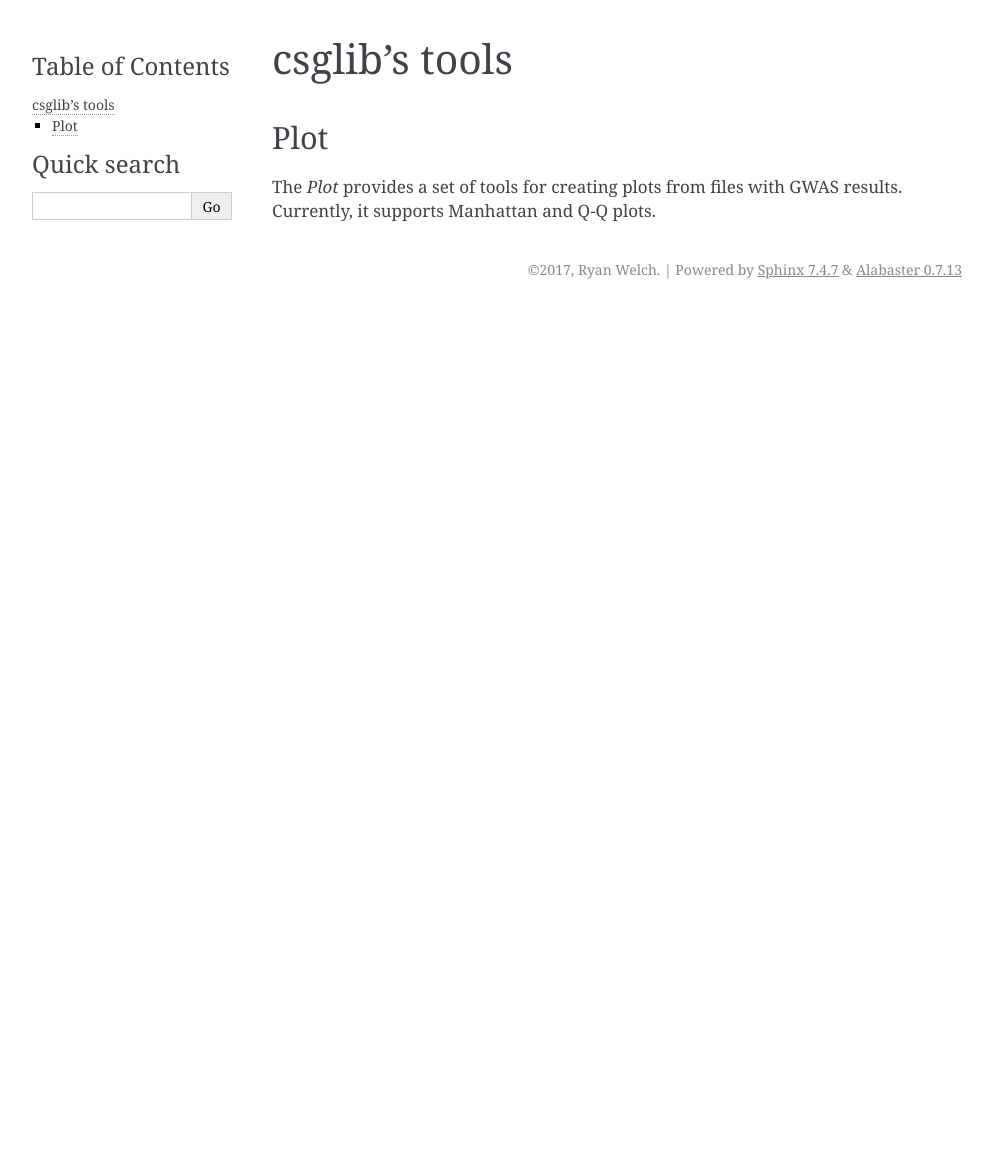
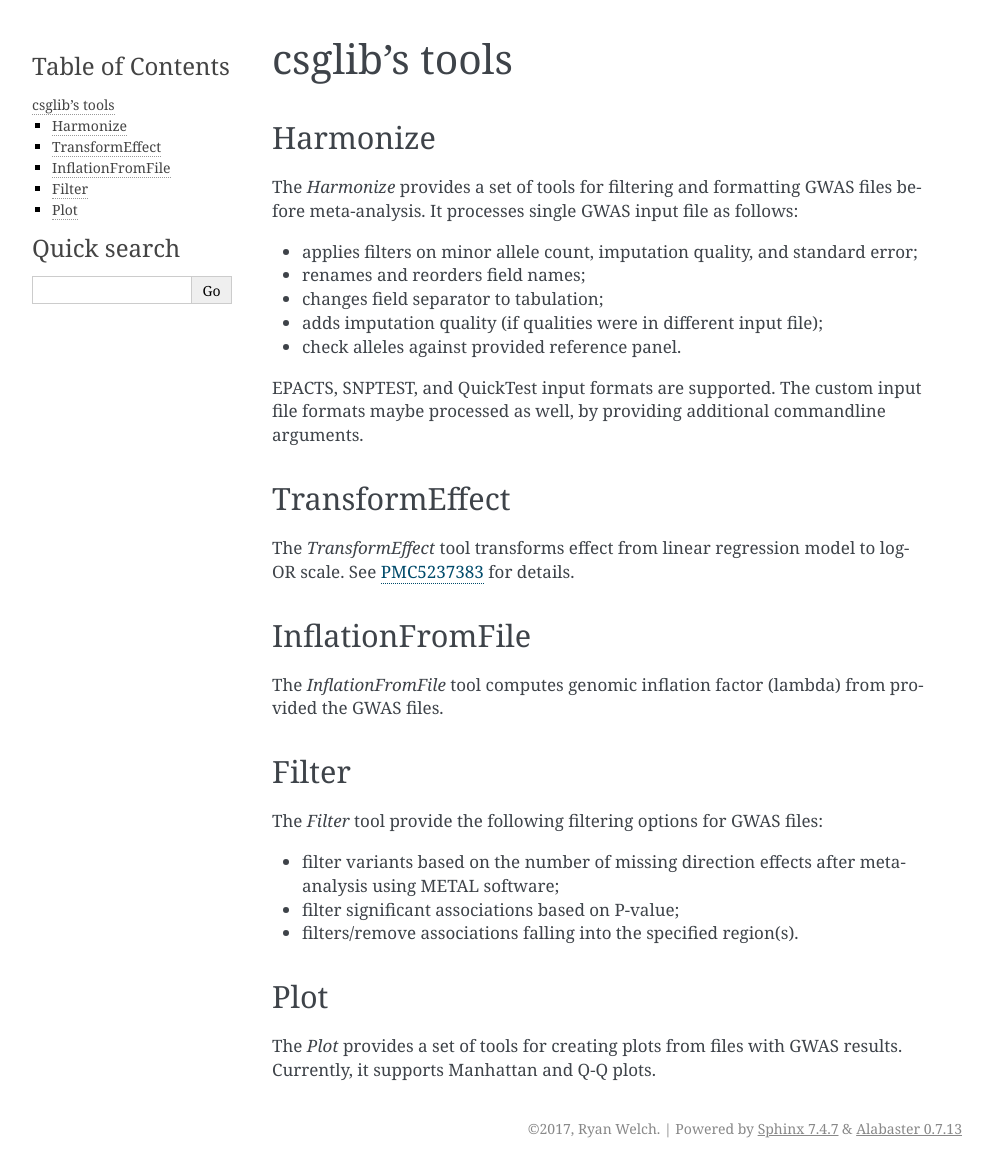
Before and after one commit to statgen/csglib, a Sphinx documentation site: the page built from docs/source/csglib_tools.rst, in a window 1280 px wide. Shown: the whole page, without its empty margins (148-1141 px from the left). Built offline with Sphinx 7.4.7, drawn with Linux system fonts in a browser that asks for light colours; before the commit the page ends 900 px from its top, so only the background shows below that.

Commit message:
Docs update

```diff
--- a/docs/source/csglib_tools.rst
+++ b/docs/source/csglib_tools.rst
@@ -1,5 +1,47 @@
 csglib's tools
 ==============
+
+.. _harmonize:
+
+Harmonize
+---------
+
+The *Harmonize* provides a set of tools for filtering and formatting GWAS files before meta-analysis.
+It processes single GWAS input file as follows:
+
+* applies filters on minor allele count, imputation quality, and standard error;
+* renames and reorders field names;
+* changes field separator to tabulation;
+* adds imputation quality (if qualities were in different input file);
+* check alleles against provided reference panel.
+
+EPACTS, SNPTEST, and QuickTest input formats are supported. The custom input file formats maybe processed as well, by providing additional commandline arguments.
+
+
+.. _transform_effect:
+
+TransformEffect
+---------------
+
+The *TransformEffect* tool transforms effect from linear regression model to log-OR scale. See `PMC5237383 <https://www.ncbi.nlm.nih.gov/pmc/articles/PMC5237383/>`_ for details.
+
+.. _inflation_from_file:
+
+InflationFromFile
+-----------------
+
+The *InflationFromFile* tool computes genomic inflation factor (lambda) from provided the GWAS files.
+
+.. _filter:
+
+Filter
+------
+
+The *Filter* tool provide the following filtering options for GWAS files:
+
+* filter variants based on the number of missing direction effects after meta-analysis using METAL software;
+* filter significant associations based on P-value;
+* filters/remove associations falling into the specified region(s).
 
 .. _plot:
 
--- a/docs/source/index.rst
+++ b/docs/source/index.rst
@@ -14,8 +14,10 @@ Users are also very welcomed to copy and re-use (cherry-pick) specific code snip
 ---------------------------
 * Genome-wide association studies (GWAS)
 
-  * InflationFromFile
-  * Harmonize
+  * :ref:`harmonize`
+  * :ref:`transform_effect`
+  * :ref:`inflation_from_file`
+  * :ref:`filter`
   * GWASCatalog
   * :ref:`plot`
 
--- a/setup.py
+++ b/setup.py
@@ -48,6 +48,7 @@ setup(
   ],
   scripts = [
       'csg/gwas/Harmonize/Harmonize',
+      'csg/gwas/TransformEffect',
       'csg/gwas/Filter',
       'csg/gwas/AnnotateRs',
       'csg/gwas/SignificantLoci',
```
Also changed, not shown: 14 other files.
